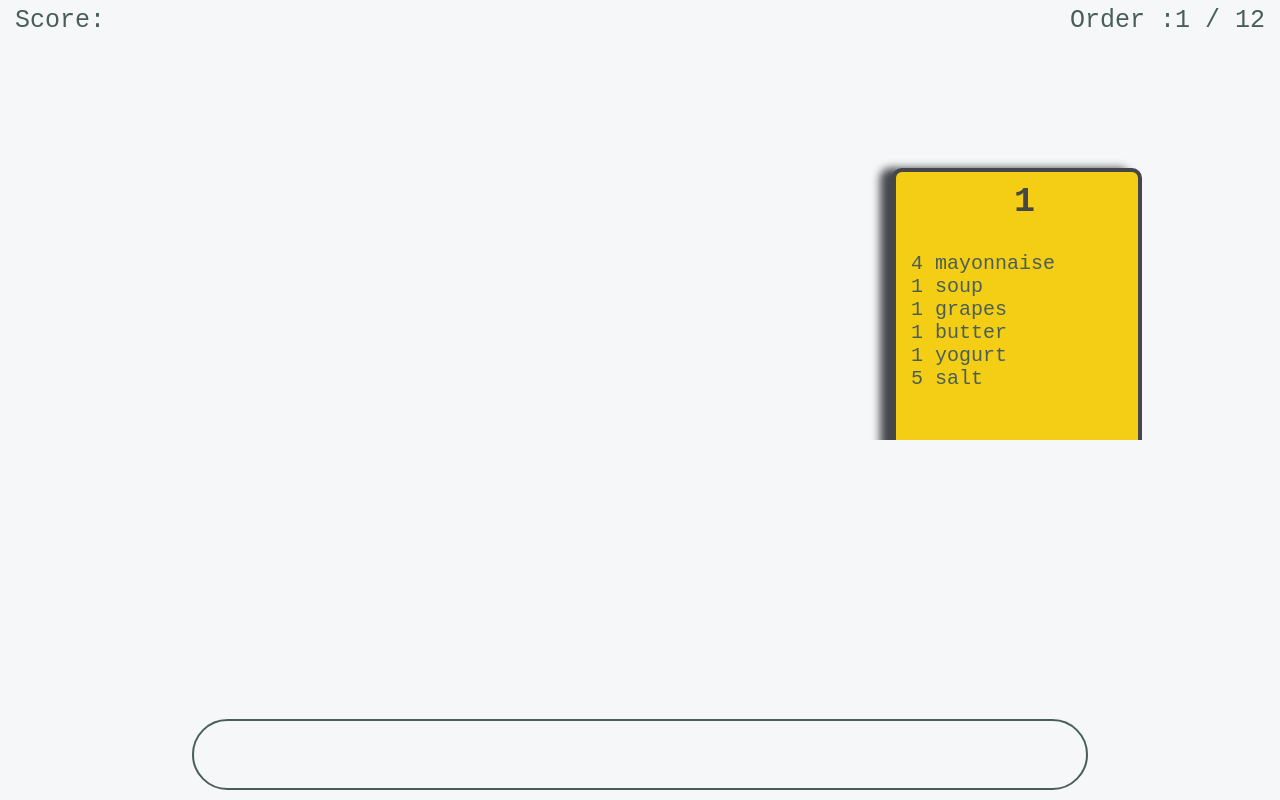
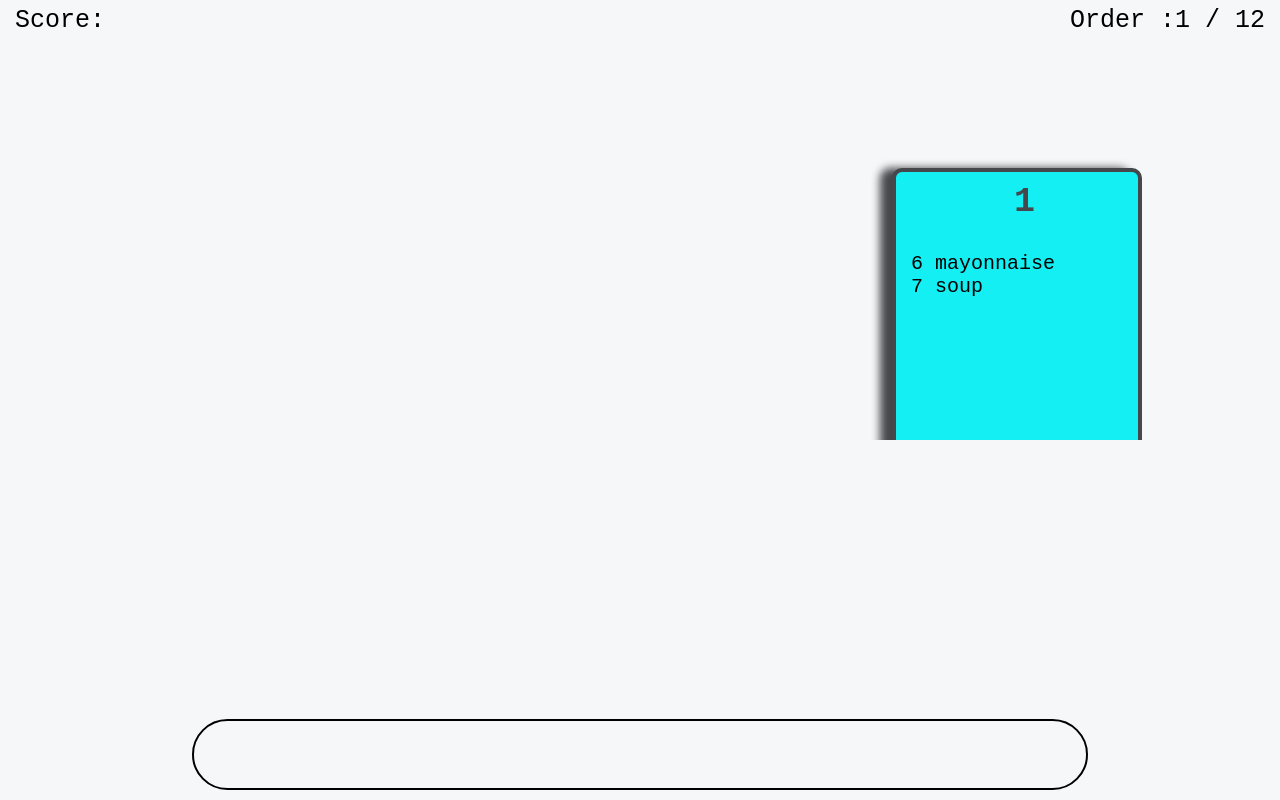
Before and after one commit to LoganPB/js13kgames-typing-idea, a website built with Vite: page index.html in a window 1280 px wide. Both pictures are taken after a click on the button "Start the game". Built offline with nearby package versions, Linux system fonts and the light colour scheme.

Commit message:
feat: base version

```diff
--- a/src/main.js
+++ b/src/main.js
@@ -325,13 +325,12 @@ function checkIfGameOver() {
 }
 
 function gameloop() {
-  // currentDifficulty =
-  //   numberOfValidOrders < 5
-  //     ? "easy"
-  //     : numberOfValidOrders < 10
-  //       ? "medium"
-  //       : "hard";
-  currentDifficulty = "hard"
+  currentDifficulty =
+    numberOfValidOrders < 5
+      ? "easy"
+      : numberOfValidOrders < 10
+        ? "medium"
+        : "hard";
   delay = currentDifficulty === "easy" ? 4000 : currentDifficulty === "medium" ? 3000 : 2000
   addNewOrder(currentDifficulty);
   if (orders.length === ordersLimit) {
--- a/src/style.css
+++ b/src/style.css
@@ -1,7 +1,8 @@
 :root {
     --bg:#F5F7F8;
-    --accent1: #F4CE14;
-    --accent2: #495E57;
+    /* --accent1: #F4CE14; */
+    --accent1: #14eff4;
+    --accent2: #000000;
     --accent3: #45474B;
 }
 
```
Also changed, not shown: source_assets/shop.svg (added), 2 other files.
